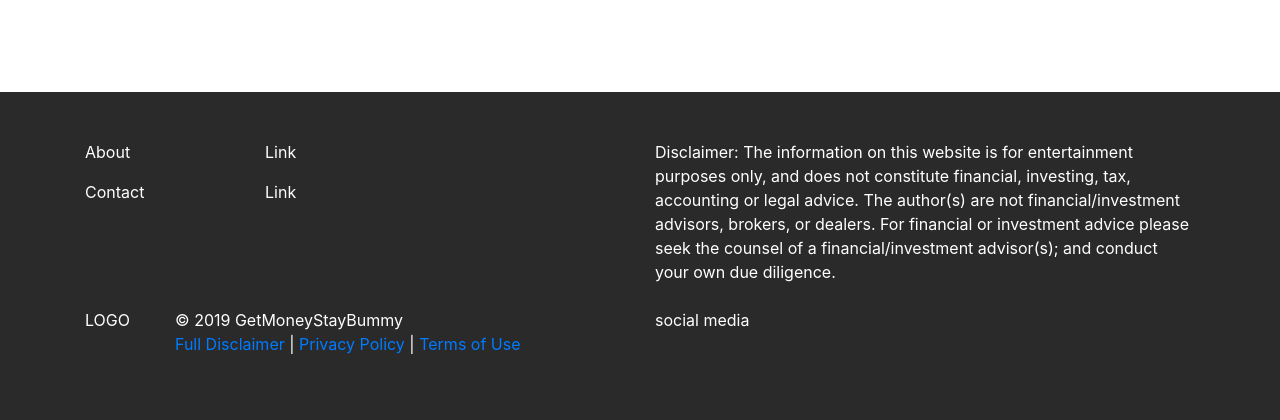
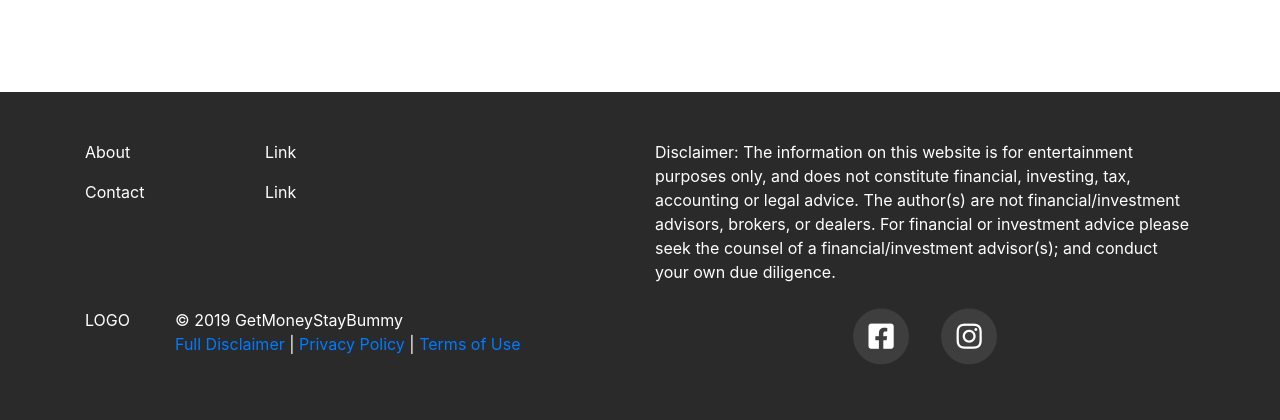
Before and after one commit to jaimelovera/personal-finance-blog, a Django app: page / in a window 1280 px wide. Shown: the part 612-1032 px from the top of the page. Run offline with Django 3.2, Linux system fonts and the light colour scheme; some libraries are stand-ins or nearby versions.

Commit message:
added social media links using awesome font icons

```diff
--- a/blog/static/blog/css/base.css
+++ b/blog/static/blog/css/base.css
@@ -48,6 +48,18 @@ footer {
 	margin-top: 45px;
 }
 
+.social {
+	font-size: 0.9rem;
+}
+
+.social a {
+	color: #3E3E3E;
+}
+
+.social a:hover {
+	color: #6E6E6E;
+}
+
 @media (min-width: 768px) {
 	#mainNav {
   		position: fixed;
--- a/blog/templates/blog/base.html
+++ b/blog/templates/blog/base.html
@@ -77,7 +77,21 @@
 					</div>
 				</div>
 				<div class = "col-md-6 text-center text-md-left">
-					<p>social media</p>
+					<!-- Social Media Links -->
+					<div class="social d-flex justify-content-center">
+						<a href="https://www.facebook.com/Get-Money-Stay-Bummy-1059747474214520/" target="_blank" class="mx-2">
+						  <span class="fa-stack fa-2x">
+						    <i class="fas fa-circle fa-stack-2x"></i>
+						    <i class="fab fa-facebook-square fa-stack-1x fa-inverse"></i>
+						  </span>
+						</a>
+						<a href="https://www.instagram.com/getmoneystaybummy/" target="_blank" class="mx-2">
+						  <span class="fa-stack fa-2x">
+						    <i class="fas fa-circle fa-stack-2x"></i>
+						    <i class="fab fa-instagram fa-stack-1x fa-inverse"></i>
+						  </span>
+						</a>
+					</div>
 				</div>
 			</div>
 		</div>
```
